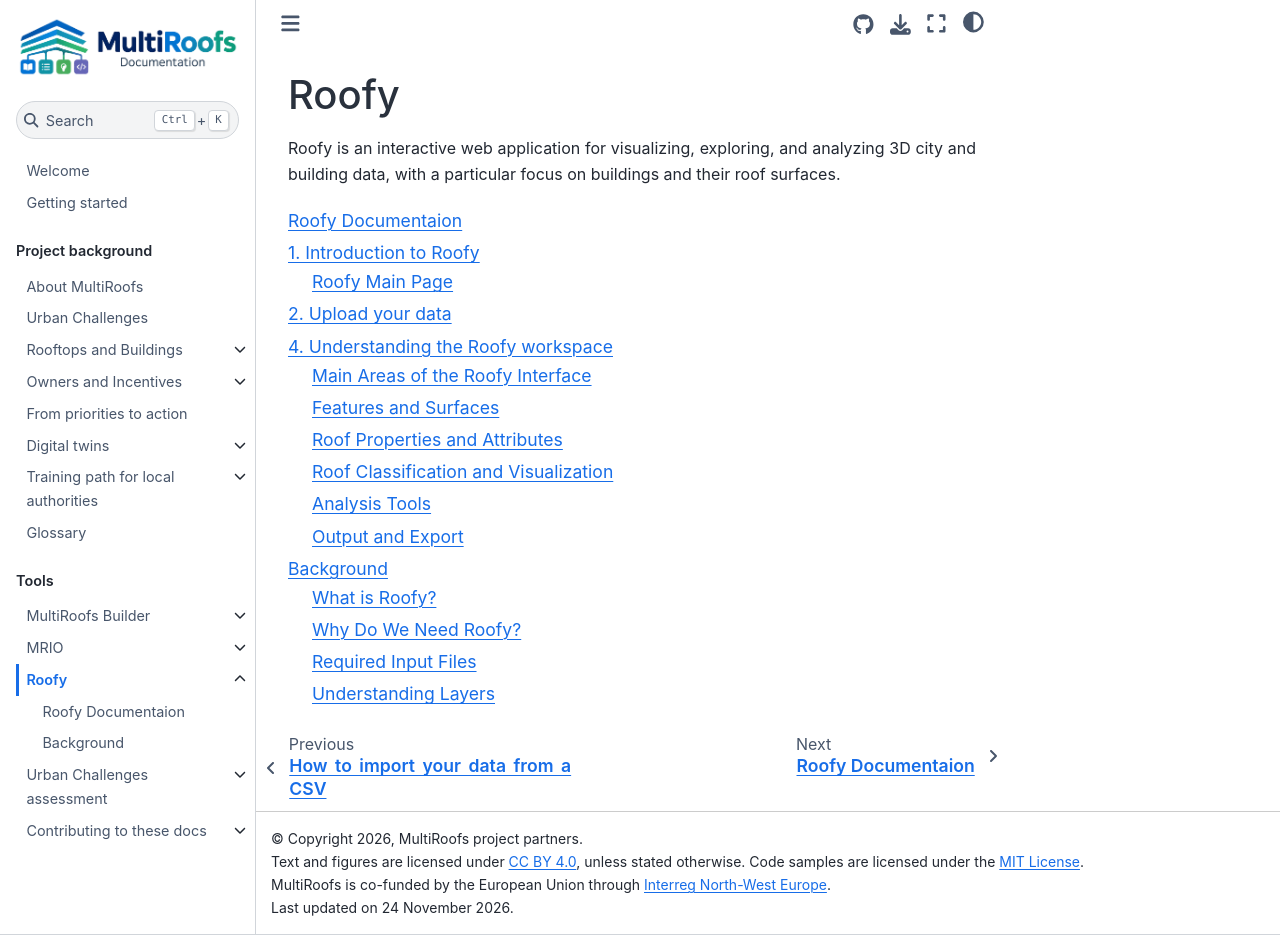
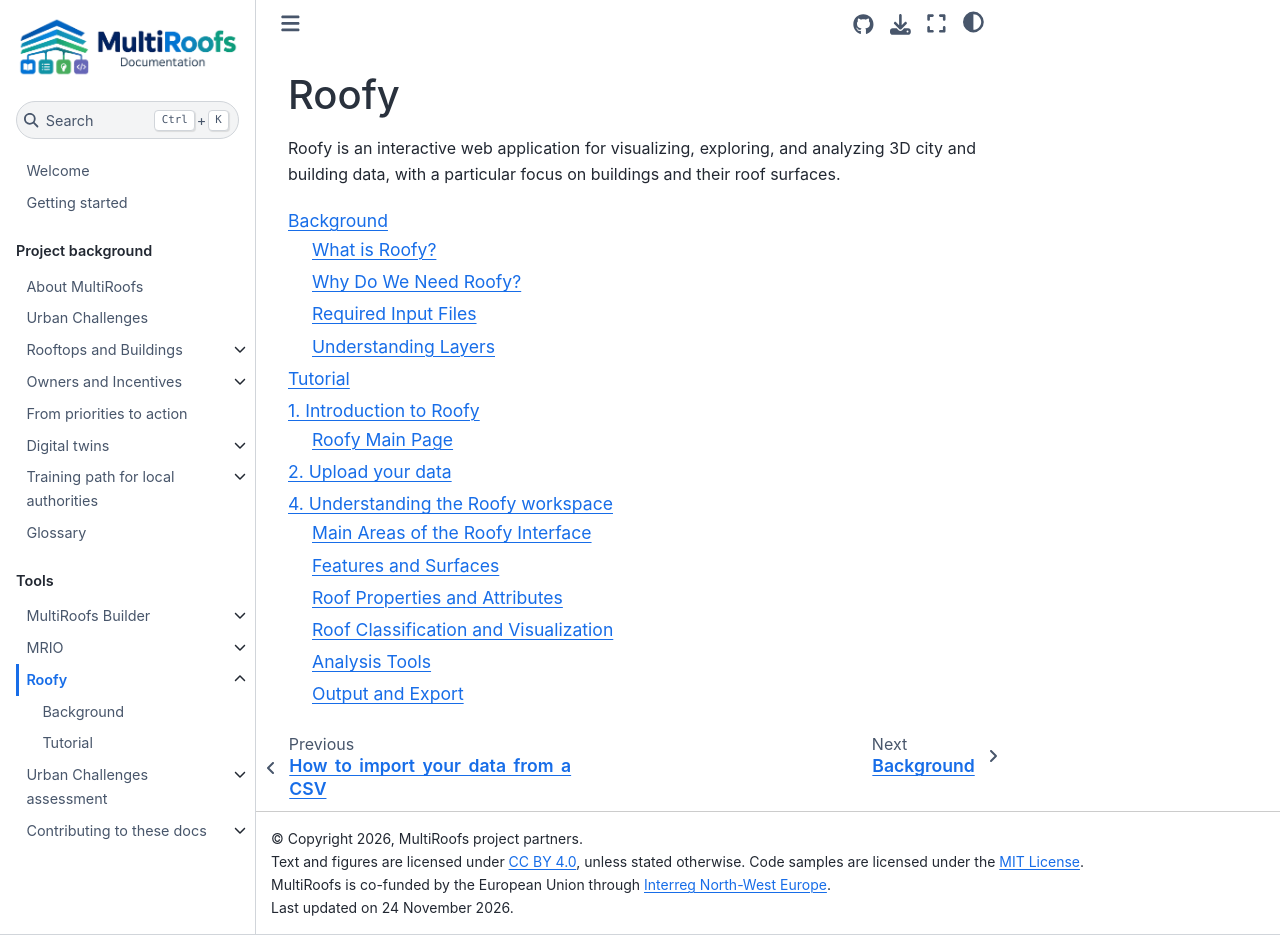
Before and after one commit to MultiRoofs/MultiRoofs_docs, a Sphinx documentation site: the page built from docs/tools/roofy/index.md, in a window 1280 px wide and 935 px high. Built offline with Sphinx 7.4.7 and the Sphinx Book theme 1.1.4, drawn with Linux system fonts in a browser that asks for light colours.

Commit message:
Updating headlines

````diff
--- a/docs/tools/roofy/index.md
+++ b/docs/tools/roofy/index.md
@@ -5,6 +5,7 @@ Roofy is an interactive web application for visualizing, exploring, and analyzin
 ```{toctree}
 :maxdepth: 2
 
+explanation/index
 tutorials/index
-explanation/index
+
 ```
--- a/docs/tools/roofy/tutorials/index.md
+++ b/docs/tools/roofy/tutorials/index.md
@@ -1,6 +1,7 @@
-# Roofy Documentaion
+# Tutorial
 A step-by-step guide for viewing, analysing, classifying and exporting
 3D building and rooftop data
+
 # 1. Introduction to Roofy
 
 [Roofy](https://urbis.open3d.city/)  is an interactive web application for visualizing, exploring, and analyzing 3D city and building data, with a particular focus on buildings and their roof surfaces. It allows users to load supported 3D and geospatial datasets, display buildings on an interactive 3D map, select individual buildings or surfaces, and inspect their associated properties and attributes. Roofy also provides tools for classifying and coloring roof surfaces according to predefined or user-defined rules, such as roof slope, orientation, area, and solar suitability. One of the main advantages of Roofy is that it combines the 3D geometry of a building with its associated attribute information in the same interface. This allows users to visually examine a roof surface while simultaneously accessing numerical information such as its area, slope, and orientation. The resulting data can also be filtered, analyzed, and exported in different formats for further use.
````
